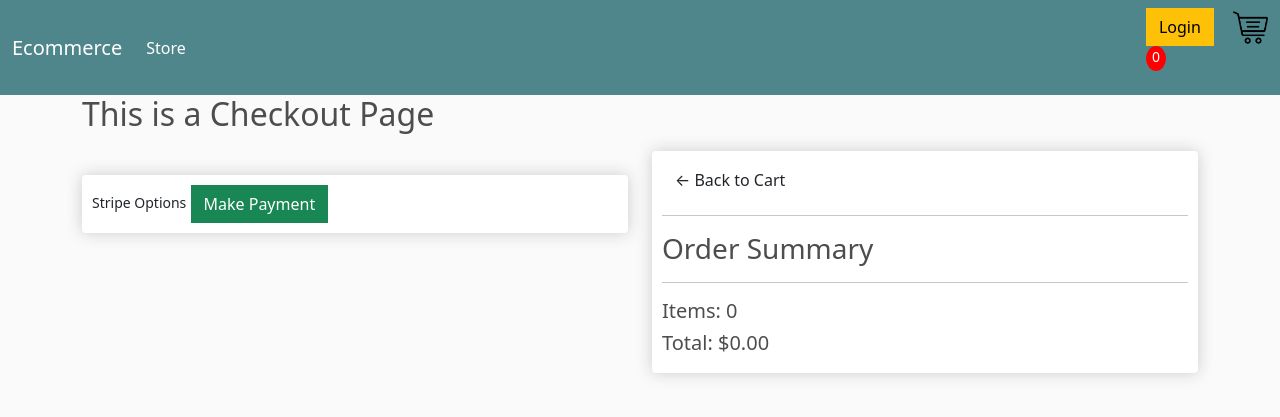
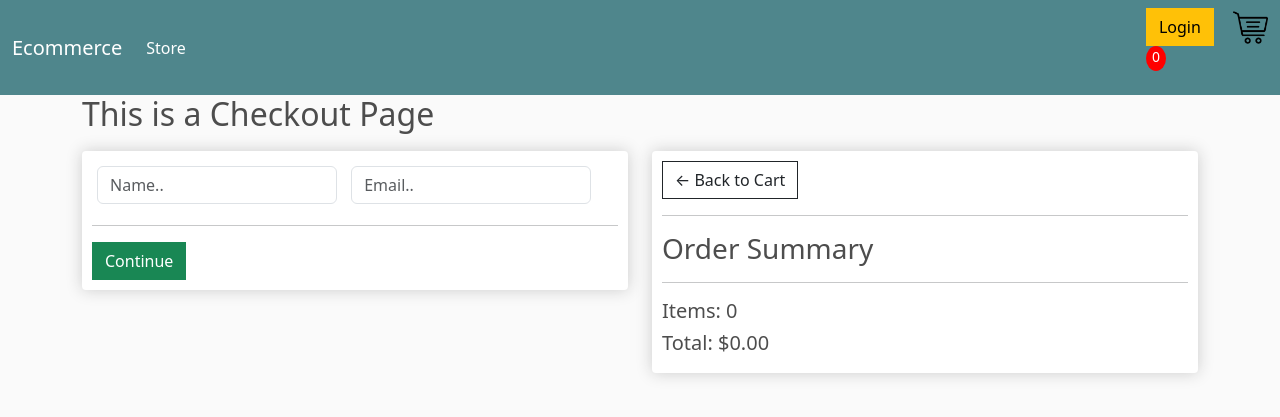
Before and after one commit to boiko88/django-ecommerce, a Django app: page /checkout/ in a window 1280 px wide. Shown: the top 417 px of the page. Run offline with Django 4.2, Linux system fonts and the light colour scheme.

Commit message:
fixed the bug with name and email inputs disappearing when a guest user is using the website

```diff
--- a/templates/store/checkout.html
+++ b/templates/store/checkout.html
@@ -9,7 +9,6 @@
 		<div class="col-lg-6">
 			<div class="box-element" id="form-wrapper">
 				<form id="form">
-                {% csrf_token %}
                     <div id="user-info">
 						<div class="form-field">
 							<input required class="form-control" type="text" name="name" placeholder="Name..">
@@ -17,7 +16,6 @@
 						<div class="form-field">
 							<input required class="form-control" type="email" name="email" placeholder="Email..">
 						</div>
-
 					</div>
 
 					<div id="shipping-info">
@@ -39,71 +37,66 @@
 						<div class="form-field">
 							<input class="form-control" type="text" name="country" placeholder="Zip code..">
 						</div>
-
 					</div>
 
 					<hr>
 					<input id="form-button" class="btn btn-success btn-block" type="submit" value="Continue">
 				</form>
-
 			</div>
 
 			<br>
 			<div class="box-element hidden" id="payment-info">
-            <small>Stripe Options</small>
-            <button id="make-payment" class="btn btn-success btn-block">Make Payment</button>
+				<small>Paypal Options</small>
+				<button id="make-payment">Make payment</button>
 			</div>
+
 		</div>
 
 		<div class="col-lg-6">
 			<div class="box-element">
-            <a class="btn btnoutline-dark" href="{% url 'cart' %}">&#x2190; Back to Cart</a>
+				<a  class="btn btn-outline-dark" href="{% url 'cart' %}">&#x2190; Back to Cart</a>
 				<hr>
 				<h3>Order Summary</h3>
 				<hr>
 				{% for item in items %}
 				<div class="cart-row">
-                <div style="flex:2"><img class="row-image" src={{item.product.imageURL}}></div>
+					<div style="flex:2"><img class="row-image" src="{{item.product.imageURL}}"></div>
 					<div style="flex:2"><p>{{item.product.name}}</p></div>
-                <div style="flex:1"><p>${{item.product.price}}</p></div>
+					<div style="flex:1"><p>${{item.product.price|floatformat:2}}</p></div>
 					<div style="flex:1"><p>x{{item.quantity}}</p></div>
 				</div>
 				{% endfor %}
-            <h5>Items: {{order.get_cart_items}}</h5>
-            <h5>Total: ${{order.get_cart_total|floatformat:2}}</h5>
+				<h5>Items:   {{order.get_cart_items}}</h5>
+				<h5>Total:   ${{order.get_cart_total|floatformat:2}}</h5>
 			</div>
 		</div>
 	</div>
 
 	<script type="text/javascript">
 		var shipping = '{{order.shipping}}'
-    var total = '{{order.get_cart_total}}'
+		var total = '{{order.get_cart_total|floatformat:2}}'
 
-    if(shipping == 'False'){
+		if (shipping == 'False'){
 		 	document.getElementById('shipping-info').innerHTML = ''
 		}
 
-    if(user != 'AnonumousUser'){
+		if (user != 'AnonymousUser'){
 		 	document.getElementById('user-info').innerHTML = ''
 		 }
 
-    if(shipping == 'False' && user != 'AnonumousUser'){
-        //Hide entire form if user is logged in and shipping is False
-        document.getElementById('form-wrapper').classList.add('hidden')
-        //Show payment if a logged in user wants to buy an item that does not require shipping
-        document.getElementById('payment-info').classList.remove('hidden')
+		if (shipping == 'False' && user != 'AnonymousUser'){
+			//Hide entire form if user is logged in and shipping is false
+				document.getElementById('form-wrapper').classList.add("hidden");
+				//Show payment if logged in user wants to buy an item that does not require shipping
+			    document.getElementById('payment-info').classList.remove("hidden");
 		}
 
 		var form = document.getElementById('form')
-
-    csrftoken = form.getElementsByTagName('input')[0].value
-    console.log('Newtoken:', form.getElementsByTagName("input")[0].value)
-
 		form.addEventListener('submit', function(e){
 	    	e.preventDefault()
-        console.log('Form submitted')
-        document.getElementById('form-button').classList.add('hidden')
-        document.getElementById('payment-info').classList.remove('hidden')
+	    	console.log('Form Submitted...')
+	    	document.getElementById('form-button').classList.add("hidden");
+	    	document.getElementById('payment-info').classList.remove("hidden");
 	    })
 
 	    document.getElementById('make-payment').addEventListener('click', function(e){
@@ -111,59 +104,53 @@
 	    })
 
 	    function submitFormData(){
-        console.log('Button Clicked')
+	    	console.log('Payment button clicked')
 
 	    	var userFormData = {
-            'name': null,
-            'email': null,
-            'total': total,
+				'name':null,
+				'email':null,
+				'total':total,
 			}
 
 			var shippingInfo = {
-            'address': null,
-            'city': null,
-            'state': null,
-            'zipcode': null,
+				'address':null,
+				'city':null,
+				'state':null,
+				'zipcode':null,
 			}
 
-        if(shipping != 'False'){
+			if (shipping != 'False'){
 	    		shippingInfo.address = form.address.value
 		    	shippingInfo.city = form.city.value
 		    	shippingInfo.state = form.state.value
 		    	shippingInfo.zipcode = form.zipcode.value
-
 	    	}
 
-
-        // user is mentioned in main.html, this is how we can access it
-        if(user == 'AnonumousUser'){
+	    	if (user == 'AnonymousUser'){
 	    		userFormData.name = form.name.value
 	    		userFormData.email = form.email.value
-
 	    	}
 
-        var url = '/process_order/'
-        fetch(url,{
+	    	console.log('Shipping Info:', shippingInfo)
+	    	console.log('User Info:', userFormData)
+
+	    	var url = "/process_order/"
+	    	fetch(url, {
 	    		method:'POST',
 	    		headers:{
-                'Content-Type':'application/json',
+	    			'Content-Type':'applicaiton/json',
 	    			'X-CSRFToken':csrftoken,
 	    		},
-            body:JSON.stringify({'form': userFormData, 'shipping': shippingInfo}
-            )
+	    		body:JSON.stringify({'form':userFormData, 'shipping':shippingInfo}),
+
 	    	})
 	    	.then((response) => response.json())
 	    	.then((data) => {
 				  console.log('Success:', data);
-            // Notify a user that transaction is complete and redirects him/her to the store page
 				  alert('Transaction completed');
-            cart = {}
-            document.cookie ='cart=' + JSON.stringify(cart) + ";domain=;path=/"
 				  window.location.href = "{% url 'store' %}"
+
 				})
-
 	    }
-
 	</script>
-
 {% endblock content %}
```
Also changed, not shown: db.sqlite3. Lines whose indentation alone changed are shown as unchanged.
